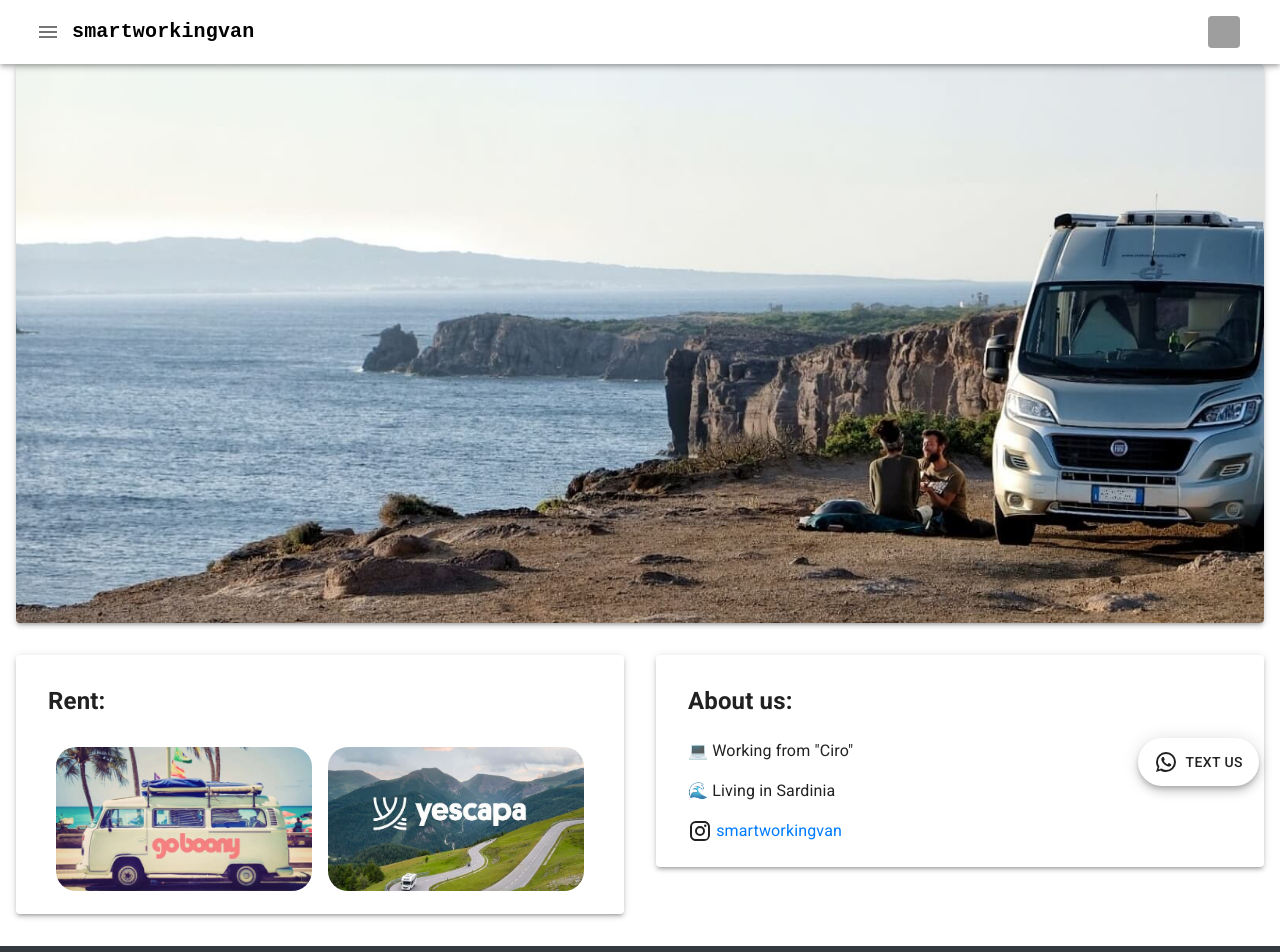
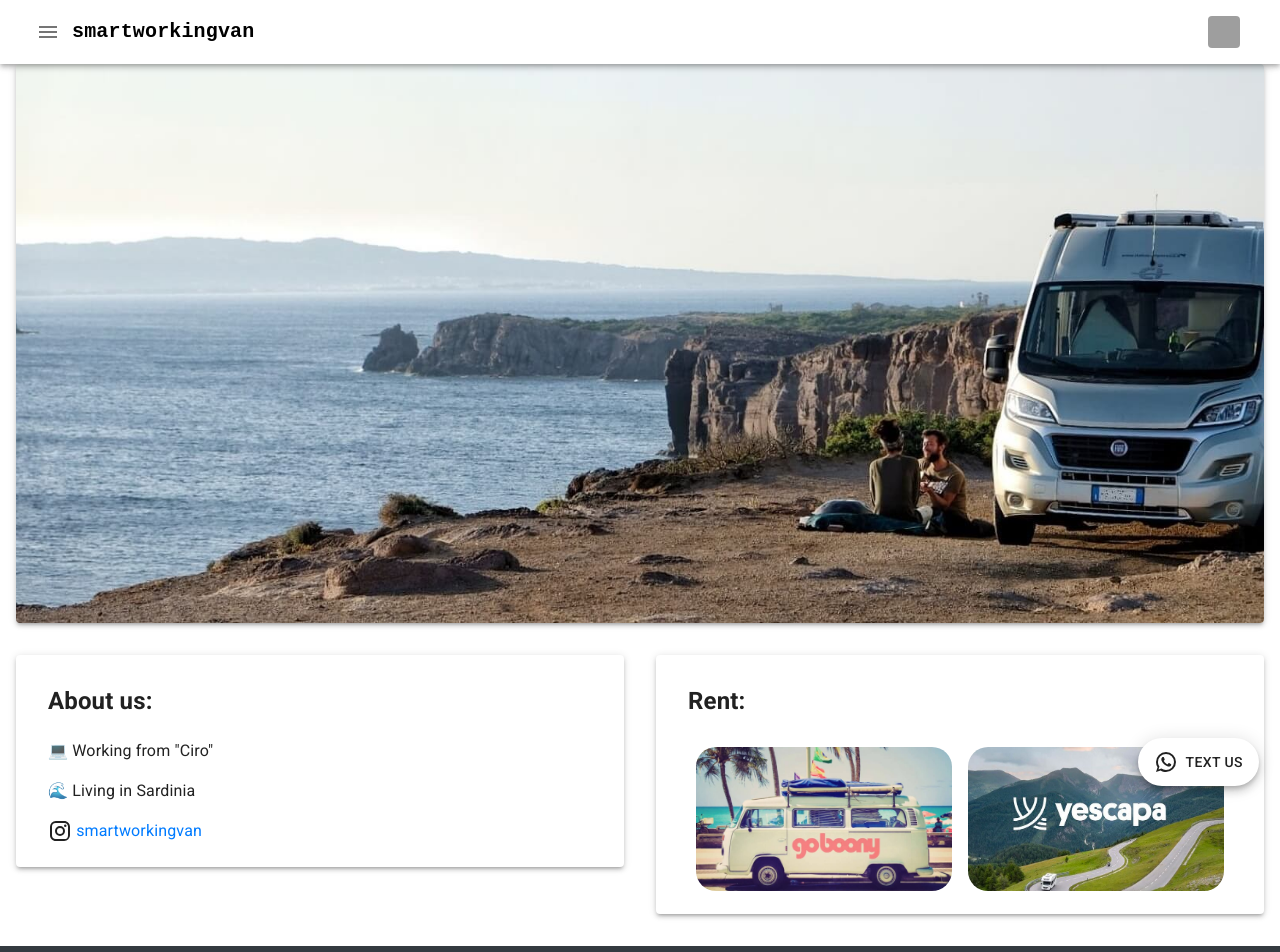
Before and after one commit to nickola86/habit-tracker, a React (Create React App) app: page / in a window 1280 px wide. Shown: the top 952 px of the page. Built offline with nearby package versions, Linux system fonts and the light colour scheme; grey boxes are pictures that could not be loaded.

Commit message:
fix home page

```diff
--- a/public/index.html
+++ b/public/index.html
@@ -1,7 +1,7 @@
 <!DOCTYPE html>
 <html lang="en">
   <head>
-    <title>smartworkingvan</title>
+    <title></title>
     <meta charset="UTF-8">
     <meta http-equiv="X-UA-Compatible" content="IE=edge">
     <meta name="generator" content="Smart Working Van, an office on wheels with everything you need to work efficiently and travel!">
--- a/src/views/Ciro.tsx
+++ b/src/views/Ciro.tsx
@@ -27,6 +27,14 @@ export default function Ciro() {
       </Paper>
       <Grid container>
         <Grid item md={6} xs={12}>
+          <Paper elevation={3} style={{margin:'0 1em 2em 1em', padding:'0.5em 2em'}}>
+            <h2><Trans>Su di noi</Trans>:</h2>
+            <p>💻 <Trans>Lavoriamo su "Ciro"</Trans></p>
+            <p>🌊 <Trans>Viviamo in Sardegna</Trans></p>
+            <p><Instagram style={{verticalAlign:'bottom'}}/> <a target="_blank" title="Smartworkingvan" href="http://instagram.com/smartworkingvan">smartworkingvan</a></p>
+          </Paper>
+        </Grid>
+        <Grid item md={6} xs={12}>
         <Paper elevation={3} style={{margin:'0 1em 2em 1em', padding:'0.5em 2em'}}>
             <h2><Trans>Noleggio</Trans>:</h2>
             <Grid container>
@@ -43,14 +51,6 @@ export default function Ciro() {
             </Grid>
           </Paper>
         </Grid>
-        <Grid item md={6} xs={12}>
-          <Paper elevation={3} style={{margin:'0 1em 2em 1em', padding:'0.5em 2em'}}>
-            <h2><Trans>Su di noi</Trans>:</h2>
-            <p>💻 <Trans>Lavoriamo su "Ciro"</Trans></p>
-            <p>🌊 <Trans>Viviamo in Sardegna</Trans></p>
-            <p><Instagram style={{verticalAlign:'bottom'}}/> <a target="_blank" title="Smartworkingvan" href="http://instagram.com/smartworkingvan">smartworkingvan</a></p>
-          </Paper>
-        </Grid>
       </Grid>
       {
         //appRoutes.map(r=>r.element)
```
